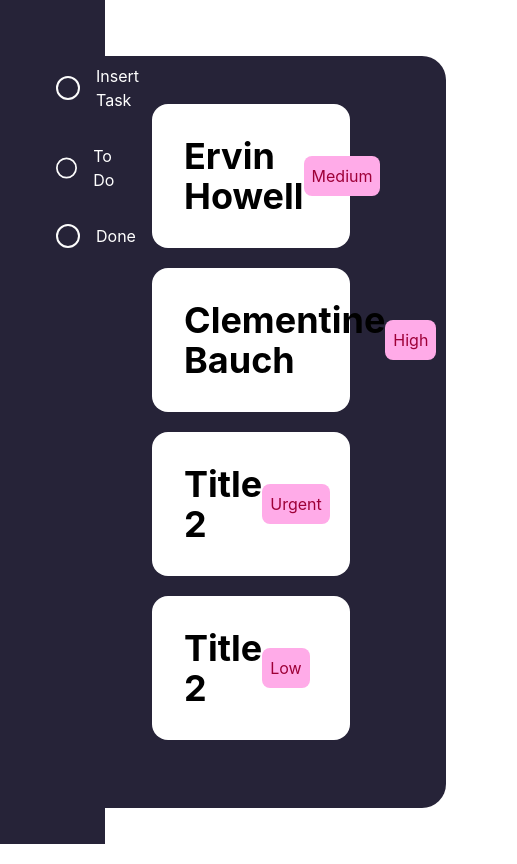
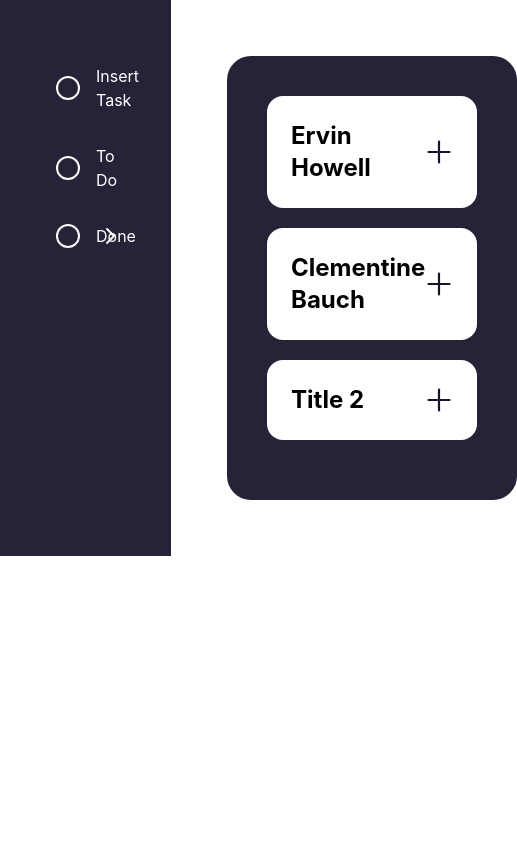
Before and after one commit to odetakurti1/todo-list, a React (Create React App) app: page /done in a window 390 px wide. Shown: the whole page, 517 px wide, since content can reach past the window. Built offline with nearby package versions, Linux system fonts and the light colour scheme.

Commit message:
Updated version 3

```diff
--- a/package.json
+++ b/package.json
@@ -12,6 +12,7 @@
     "react-redux": "^8.0.2",
     "react-router-dom": "^6.3.0",
     "react-scripts": "5.0.1",
+    "redux-persist": "^6.0.0",
     "web-vitals": "^2.1.4"
   },
   "scripts": {
--- a/src/components/DoneList/DoneList.jsx
+++ b/src/components/DoneList/DoneList.jsx
@@ -1,11 +1,10 @@
-import React from "react";
+import React, { useState } from "react";
 import { completeTask } from "../../features/reducers";
 import { connect } from "react-redux";
 
-import TodoList from "../TodoList/TodoList";
 const mapStateToProps = (state) => {
   return {
-    todos: state,
+    tasks: [state],
   };
 };
 
@@ -15,18 +14,69 @@ const mapDispatchToProps = (dispatch) => {
   };
 };
 
-const Done = ({ todos, completeTodo, description }) => {
+const Done = (props) => {
+  const { tasks, completeTodo } = props;
+
+  const [isShown, setShown] = useState(false);
+  const showHandler = (index) => {
+    setShown((prev) => {
+      return prev === index ? false : index;
+    });
+  };
+
+  console.log(tasks);
   return (
-    <div className='bg-[#262338] w-full m-14 rounded-3xl px-24 py-12'>
-      {todos.map((item) => {
+    <div className='bg-[#262338] w-full m-14 rounded-3xl px-24 py-12 sm:p-10 sm:w-auto'>
+      {Object.values(tasks[0].reducer).map((item, index) => {
         return (
           item.completed === true && (
-            <TodoList
+            <div
               key={item.id}
-              item={item}
-              desc={description}
-              completeTodo={completeTodo}
-            />
+              className='bg-white mb-5 p-8 rounded-2xl inline-block w-full sm:p-6'
+            >
+              <div className='flex justify-between items-center'>
+                <h1 className='text-4xl font-bold sm:text-2xl'>{item.title}</h1>
+                <div className='flex items-center'>
+                  {
+                    <div>
+                      <img
+                        className={`h-[28px] min-w-[28px] ${
+                          isShown === index ? "hidden" : ""
+                        }`}
+                        onClick={() => {
+                          showHandler(index);
+                        }}
+                        src='/assets/plus.svg'
+                        alt='plus'
+                      />
+                      <img
+                        src='/assets/minus.svg'
+                        alt='minus'
+                        className={`h-8 w-8 min-w-8 ${
+                          isShown === index ? "" : "hidden"
+                        }`}
+                        onClick={() => {
+                          showHandler(index);
+                        }}
+                      />
+                    </div>
+                  }
+                </div>
+              </div>
+              <div className={`pt-6 ${isShown === index ? "" : "hidden"}`}>
+                <h1 className='pb-8'>{item.description}</h1>
+                <div className='relative'>
+                  {item.completed === false && (
+                    <button
+                      className='relative z-0 float-right px-6 text-white text-lg py-4 bg-[#4700AB] rounded-full'
+                      onClick={() => completeTodo(item.id)}
+                    >
+                      Complete
+                    </button>
+                  )}
+                </div>
+              </div>
+            </div>
           )
         );
       })}
--- a/src/components/DummyData.jsx
+++ b/src/components/DummyData.jsx
@@ -38,11 +38,4 @@ export const DummyData = [
     priority: "Urgent",
     completed: true,
   },
-  {
-    id: 6,
-    title: "Title 2",
-    description: "Title1",
-    priority: "Low",
-    completed: true,
-  },
 ];
--- a/src/components/SideBar/SideBar.jsx
+++ b/src/components/SideBar/SideBar.jsx
@@ -24,8 +24,11 @@ const objects = [
 ];
 const SideBar = () => {
   return (
-    <div className='relative w-2/4'>
-      <div className='h-full fixed w-[27%] bg-[#262338] py-12' id='main-class'>
+    <div className='relative w-2/4 sm:w-full lg:w-full'>
+      <div
+        className='h-full fixed w-[27%] bg-[#262338] py-12 sm:relative sm:w-full lg:w-[40%]'
+        id='main-class'
+      >
         {objects.map((elements, index) => (
           <NavLink key={elements.id} to={elements.link} className='block mx-14'>
             <div className='flex justify-between items-center py-4'>
--- a/src/components/TodoList/DisplayList.jsx
+++ b/src/components/TodoList/DisplayList.jsx
@@ -1,11 +1,10 @@
-import React from "react";
+import React, { useState } from "react";
 import { connect } from "react-redux";
 import { addTask, completeTask } from "../../features/reducers";
-import TodoList from "./TodoList";
 
 const mapStateToProps = (state) => {
   return {
-    todos: state,
+    tasks: [state],
   };
 };
 
@@ -15,24 +14,77 @@ const mapDispatchToProps = (dispatch) => {
     completeTodo: (id) => dispatch(completeTask(id)),
   };
 };
+const DisplayList = (props) => {
+  const { completeTodo } = props;
+  const [isShown, setShown] = useState(false);
 
-const DisplayList = ({ todos, completeTodo, description }) => {
-  const sorted = [...todos].sort((a, b) => {
+  const showHandler = (index) => {
+    setShown((prev) => {
+      return prev === index ? false : index;
+    });
+  };
+  const { tasks } = props;
+  const sorted = [...tasks][0].reducer.slice().sort((a, b) => {
     const orders = ["Urgent", "High", "Medium", "Low"];
     return orders.indexOf(a.priority) - orders.indexOf(b.priority);
   });
-
   return (
-    <div className='bg-[#262338] w-full m-14 rounded-3xl px-24 py-12'>
-      {sorted.map((item) => {
+    <div className='bg-[#262338] w-full m-14 rounded-3xl px-24 py-12 sm:p-10 sm:w-auto'>
+      {sorted.map((item, index) => {
         return (
           item.completed === false && (
-            <TodoList
-              key={item.id}
-              item={item}
-              desc={description}
-              completeTodo={completeTodo}
-            />
+            <div
+              key={index}
+              className='bg-white mb-5 p-8 rounded-2xl inline-block w-full sm:p-6'
+            >
+              <div className='flex justify-between items-center'>
+                <h1 className='text-4xl font-bold sm:text-2xl'>{item.title}</h1>
+                <div className='flex items-center'>
+                  {item.completed === false && (
+                    <span className='py-2 px-2 bg-[#FFABE8] text-[#9E0038] rounded-lg mr-7'>
+                      {item.priority}
+                    </span>
+                  )}
+                  {
+                    <div>
+                      <img
+                        className={`h-[28px] min-w-[28px] ${
+                          isShown === index ? "hidden" : ""
+                        }`}
+                        onClick={() => {
+                          showHandler(index);
+                        }}
+                        src='/assets/plus.svg'
+                        alt='plus'
+                      />
+                      <img
+                        src='/assets/minus.svg'
+                        alt='minus'
+                        className={`h-8 w-8 min-w-8 ${
+                          isShown === index ? "" : "hidden"
+                        }`}
+                        onClick={() => {
+                          showHandler(index);
+                        }}
+                      />
+                    </div>
+                  }
+                </div>
+              </div>
+              <div className={`pt-6 ${isShown === index ? "" : "hidden"}`}>
+                <h1 className='pb-8'>{item.description}</h1>
+                <div className='relative'>
+                  {item.completed === false && (
+                    <button
+                      className='relative z-0 float-right px-6 text-white text-lg py-4 bg-[#4700AB] rounded-full'
+                      onClick={() => completeTodo(item.id)}
+                    >
+                      Complete
+                    </button>
+                  )}
+                </div>
+              </div>
+            </div>
           )
         );
       })}
--- a/src/components/TodoList/TodoList.jsx
+++ /dev/null
@@ -1,66 +0,0 @@
-import React from "react";
-import { useState } from "react";
-
-const TodoList = (props) => {
-  const { item, completeTodo, index } = props;
-  const [isShown, setShown] = useState(false);
-
-  const showHandler = (index) => {
-    setShown((prev) => {
-      return prev === index ? false : index;
-    });
-  };
-
-  return (
-    <div
-      key={index}
-      className='bg-white mb-5 p-8 rounded-2xl inline-block w-full'
-    >
-      <div className='flex justify-between items-center'>
-        <h1 className='text-4xl font-bold'>{item.title}</h1>
-        <div className='flex items-center'>
-          {/* {item.completed === false && ( */}
-          <span className='py-2 px-2 bg-[#FFABE8] text-[#9E0038] rounded-lg mr-7'>
-            {item.priority}
-          </span>
-          {/* )} */}
-          {
-            <div>
-              <img
-                className={`h-[28px] ${isShown === index ? "hidden" : ""}`}
-                onClick={() => {
-                  showHandler(index);
-                }}
-                src='/assets/plus.svg'
-                alt='plus'
-              />
-              <img
-                src='/assets/minus.svg'
-                alt='minus'
-                className={`h-8 w-8 ${isShown === index ? "" : "hidden"}`}
-                onClick={() => {
-                  showHandler(index);
-                }}
-              />
-            </div>
-          }
-        </div>
-      </div>
-      <div className={`pt-6 ${isShown === index ? "" : "hidden"}`}>
-        <h1 className='pb-8'>{item.description}</h1>
-        <div className='relative'>
-          {item.completed === false && (
-            <button
-              className='relative z-0 float-right px-6 text-white text-lg py-4 bg-[#4700AB] rounded-full'
-              onClick={() => completeTodo(item.id)}
-            >
-              Complete
-            </button>
-          )}
-        </div>
-      </div>
-    </div>
-  );
-};
-
-export default TodoList;
--- a/src/features/reducers.jsx
+++ b/src/features/reducers.jsx
@@ -5,7 +5,7 @@ import { DummyData } from "../components/DummyData";
 const initialState = DummyData;
 export const TaskSlice = createSlice({
   name: "tasks",
-  initialState,
+  initialState: initialState,
   reducers: {
     addTask: (state, action) => {
       state.push(action.payload);
@@ -26,4 +26,4 @@ export const TaskSlice = createSlice({
 });
 
 export const { addTask, completeTask } = TaskSlice.actions;
-export const reducer = TaskSlice.reducer;
+export const reducers = TaskSlice.reducer;
--- a/src/features/store.js
+++ b/src/features/store.js
@@ -1,8 +1,33 @@
-import { configureStore } from "@reduxjs/toolkit";
-import { reducer } from "./reducers";
-
+import { combineReducers, configureStore } from "@reduxjs/toolkit";
+import { reducers } from "./reducers";
+import {
+  persistStore,
+  persistReducer,
+  FLUSH,
+  REHYDRATE,
+  PAUSE,
+  PERSIST,
+  PURGE,
+  REGISTER,
+} from "redux-persist";
+import storage from "redux-persist/lib/storage";
+const persistConfig = {
+  key: "root",
+  storage,
+};
+const reducerAction = combineReducers({
+  reducer: reducers,
+});
+const persistingReducer = persistReducer(persistConfig, reducerAction);
 const store = configureStore({
-  reducer: reducer,
+  reducer: persistingReducer,
+  middleware: (getDefaultMiddleware) =>
+    getDefaultMiddleware({
+      serializableCheck: {
+        ignoredActions: [FLUSH, REHYDRATE, PAUSE, PERSIST, PURGE, REGISTER],
+      },
+    }),
 });
+export const persistor = persistStore(store);
 
 export default store;
--- a/src/index.js
+++ b/src/index.js
@@ -9,13 +9,15 @@ import DoneList from "./components/DoneList/DoneList";
 
 import { Provider } from "react-redux";
 import store from "./features/store";
-
 import DisplayList from "./components/TodoList/DisplayList";
+import { PersistGate } from "redux-persist/integration/react";
+import { persistor } from "./features/store";
 
 const root = ReactDOM.createRoot(document.getElementById("root"));
 root.render(
   <BrowserRouter>
     <Provider store={store}>
+      <PersistGate persistor={persistor}>
         <div className='flex h-auto'>
           <SideBar />
           <Routes>
@@ -25,6 +27,7 @@ root.render(
             <Route path='/done' element={<DoneList />} />
           </Routes>
         </div>
+      </PersistGate>
     </Provider>
   </BrowserRouter>
 );
--- a/tailwind.config.js
+++ b/tailwind.config.js
@@ -2,6 +2,12 @@
 module.exports = {
   content: ["./src/**/*.{js,jsx,ts,tsx}"],
   theme: {
+    screens: {
+      "2xl": { max: "1535px" },
+      xl: { max: "1279px" },
+      lg: { max: "1023px" },
+      sm: { max: "767px" },
+    },
     extend: {},
   },
   plugins: [],
```
Also changed, not shown: src/components/InsertTask/InsertTask.jsx (+5 -3 lines), 1 other file (tests, documents, lock files or other folders). Lines whose indentation alone changed are shown as unchanged.
